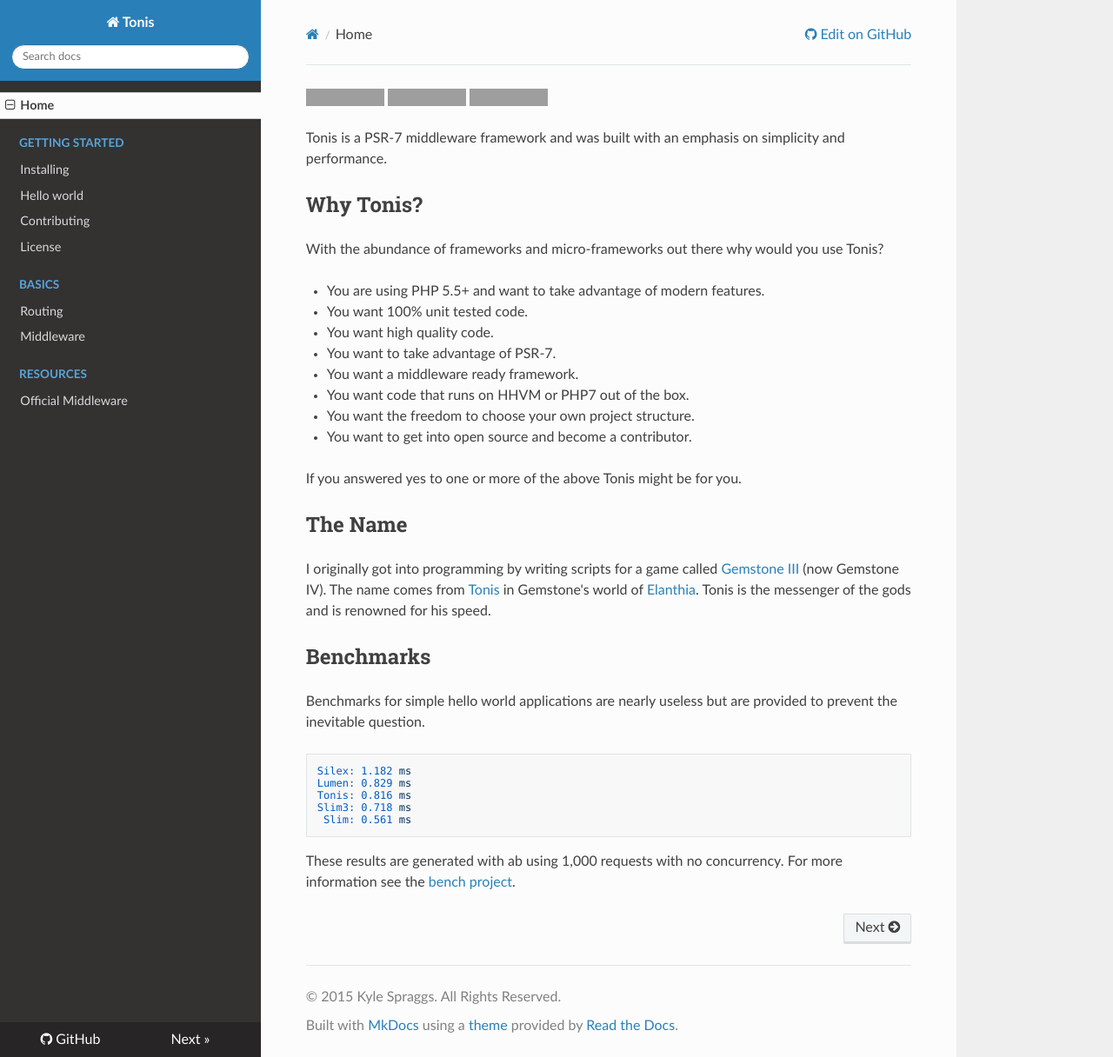
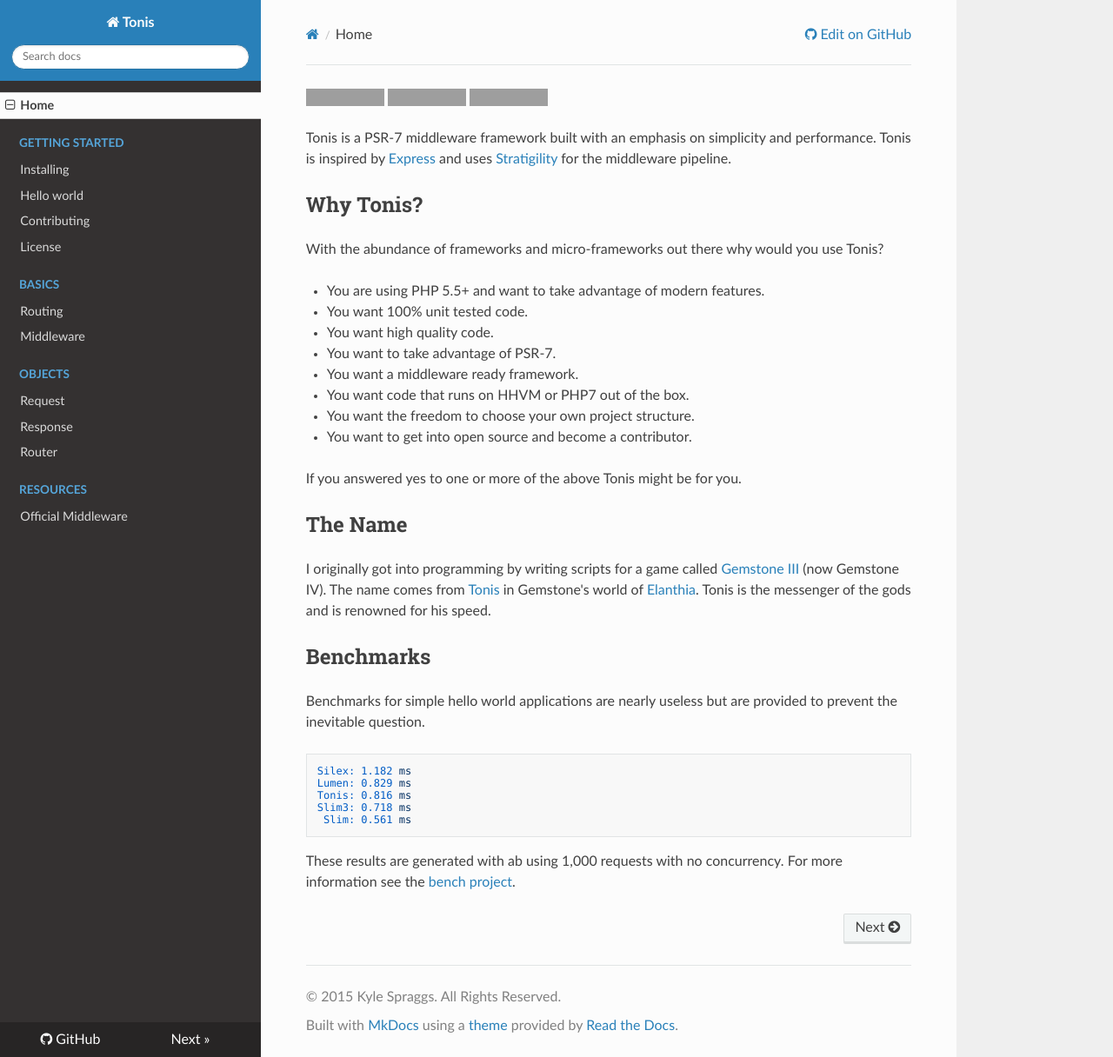
Before and after one commit to tonis-io-legacy/tonis, an MkDocs documentation site: the page built from docs/index.md, in a window 1280 px wide and 1216 px high. Shown: the whole window at 87% size. Built offline with MkDocs 1.6.1, drawn with Linux system fonts in a browser that asks for light colours; nearby versions of some CDN libraries; old or Windows-style settings are respelled for this version of MkDocs; grey boxes are pictures that could not be loaded.

Commit message:
Docs update

```diff
--- a/docs/index.md
+++ b/docs/index.md
@@ -2,7 +2,9 @@
 [![Code Coverage](https://scrutinizer-ci.com/g/tonis-io/tonis/badges/coverage.png?b=master)](https://scrutinizer-ci.com/g/tonis-io/tonis/?branch=master)
 [![Build Status](https://scrutinizer-ci.com/g/tonis-io/tonis/badges/build.png?b=master)](https://scrutinizer-ci.com/g/tonis-io/tonis/build-status/master)
 
-Tonis is a PSR-7 middleware framework and was built with an emphasis on simplicity and performance.
+Tonis is a PSR-7 middleware framework built with an emphasis on simplicity and performance. Tonis is inspired
+by [Express](http://expressjs.com/) and uses [Stratigility](https://github.com/zendframework/zend-stratigility) for
+the middleware pipeline.
 
 Why Tonis?
 ----------
--- a/mkdocs.yml
+++ b/mkdocs.yml
@@ -14,5 +14,9 @@ pages:
 - Basics:
   - basics/routing.md
   - basics/middleware.md
+- Objects:
+  - objects/request.md
+  - objects/response.md
+  - objects/router.md
 - Resources:
   - 'Official Middleware': resources/official-middleware.md
```
Also changed, not shown: README.md (+3 -1 lines), docs/getting-started/installing.md (+1 -1 lines), docs/objects/request.md (added, +2 -0 lines), docs/objects/app.md (added), docs/objects/response.md (added), docs/objects/router.md (added).
